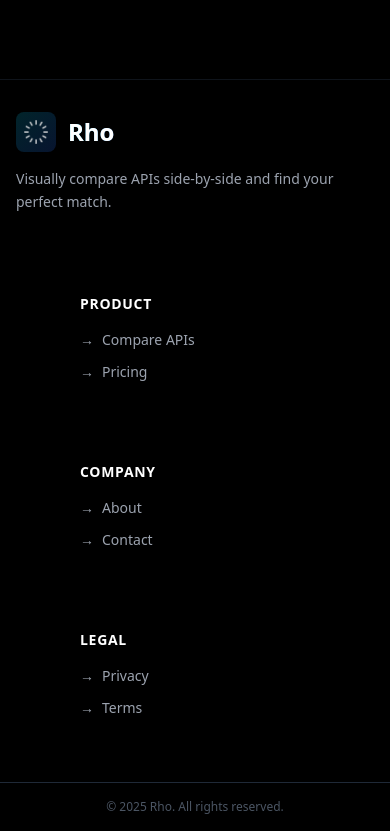
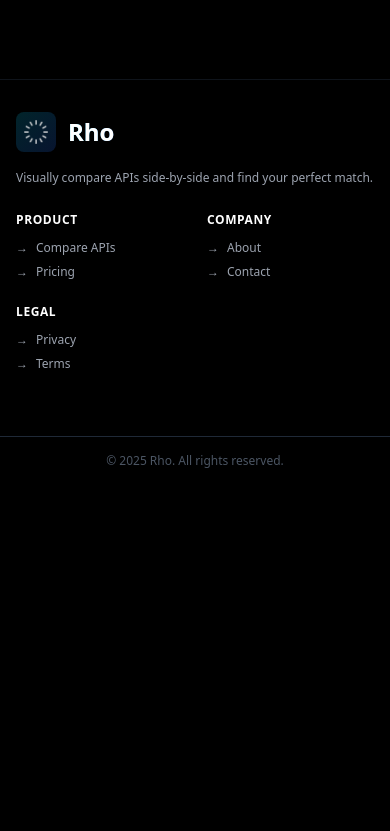
Before and after one commit to rainazab/CH12.0, a Next.js app in the folder rho-api-platform/: page / in a window 390 px wide. Shown: the part 2195-3026 px from the top of the page. After the commit the page ends 2680 px from the top, so only its background shows below. Built offline with nearby package versions, Linux system fonts and the light colour scheme; no server answers.

Commit message:
Improve footer spacing for smaller screens - responsive layout

```diff
--- a/rho-api-platform/components/Footer.tsx
+++ b/rho-api-platform/components/Footer.tsx
@@ -3,10 +3,10 @@ import Link from 'next/link';
 export default function Footer() {
   return (
     <footer className="bg-black border-t border-gray-800/50 flex flex-col">
-      <div className="max-w-7xl mx-auto px-4 sm:px-6 lg:px-8 w-full py-8 flex-grow">
-        <div className="grid md:grid-cols-4 gap-20 mb-8">
+      <div className="max-w-7xl mx-auto px-4 sm:px-6 lg:px-8 w-full py-8 sm:py-12 flex-grow">
+        <div className="grid grid-cols-2 md:grid-cols-4 gap-6 sm:gap-12 lg:gap-20 mb-8">
           {/* Brand Section */}
-          <div className="space-y-4">
+          <div className="col-span-2 md:col-span-1 space-y-4">
             <div className="flex items-center gap-3">
               <div className="p-2 bg-gradient-to-br from-cyan-500/20 to-blue-600/20 rounded-lg backdrop-blur">
                 <img
@@ -17,23 +17,23 @@ export default function Footer() {
               </div>
               <h3 className="font-bold text-white text-2xl bg-gradient-to-r from-cyan-400 to-blue-400 bg-clip-text text-transparent">Rho</h3>
             </div>
-            <p className="text-sm text-gray-400 leading-relaxed">
+            <p className="text-xs sm:text-sm text-gray-400 leading-relaxed">
               Visually compare APIs side-by-side and find your perfect match.
             </p>
           </div>
 
           {/* Product */}
-          <div className="space-y-4 pl-16">
-            <h4 className="font-bold text-white text-sm uppercase tracking-wider">Product</h4>
-            <ul className="space-y-3">
+          <div className="space-y-3 sm:space-y-4">
+            <h4 className="font-bold text-white text-xs sm:text-sm uppercase tracking-wider">Product</h4>
+            <ul className="space-y-2 sm:space-y-3">
               <li>
-                <Link href="/compare" className="text-gray-400 hover:text-cyan-400 transition duration-300 text-sm flex items-center gap-2 group">
+                <Link href="/compare" className="text-gray-400 hover:text-cyan-400 transition duration-300 text-xs sm:text-sm flex items-center gap-2 group">
                   <span className="group-hover:translate-x-1 transition">→</span>
                   Compare APIs
                 </Link>
               </li>
               <li>
-                <Link href="/pricing" className="text-gray-400 hover:text-cyan-400 transition duration-300 text-sm flex items-center gap-2 group">
+                <Link href="/pricing" className="text-gray-400 hover:text-cyan-400 transition duration-300 text-xs sm:text-sm flex items-center gap-2 group">
                   <span className="group-hover:translate-x-1 transition">→</span>
                   Pricing
                 </Link>
@@ -42,17 +42,17 @@ export default function Footer() {
           </div>
 
           {/* Company */}
-          <div className="space-y-4 pl-16">
-            <h4 className="font-bold text-white text-sm uppercase tracking-wider">Company</h4>
-            <ul className="space-y-3">
+          <div className="space-y-3 sm:space-y-4">
+            <h4 className="font-bold text-white text-xs sm:text-sm uppercase tracking-wider">Company</h4>
+            <ul className="space-y-2 sm:space-y-3">
               <li>
-                <Link href="/about" className="text-gray-400 hover:text-cyan-400 transition duration-300 text-sm flex items-center gap-2 group">
+                <Link href="/about" className="text-gray-400 hover:text-cyan-400 transition duration-300 text-xs sm:text-sm flex items-center gap-2 group">
                   <span className="group-hover:translate-x-1 transition">→</span>
                   About
                 </Link>
               </li>
               <li>
-                <Link href="/contact" className="text-gray-400 hover:text-cyan-400 transition duration-300 text-sm flex items-center gap-2 group">
+                <Link href="/contact" className="text-gray-400 hover:text-cyan-400 transition duration-300 text-xs sm:text-sm flex items-center gap-2 group">
                   <span className="group-hover:translate-x-1 transition">→</span>
                   Contact
                 </Link>
@@ -61,17 +61,17 @@ export default function Footer() {
           </div>
 
           {/* Legal */}
-          <div className="space-y-4 pl-16">
-            <h4 className="font-bold text-white text-sm uppercase tracking-wider">Legal</h4>
-            <ul className="space-y-3">
+          <div className="space-y-3 sm:space-y-4">
+            <h4 className="font-bold text-white text-xs sm:text-sm uppercase tracking-wider">Legal</h4>
+            <ul className="space-y-2 sm:space-y-3">
               <li>
-                <Link href="/privacy" className="text-gray-400 hover:text-cyan-400 transition duration-300 text-sm flex items-center gap-2 group">
+                <Link href="/privacy" className="text-gray-400 hover:text-cyan-400 transition duration-300 text-xs sm:text-sm flex items-center gap-2 group">
                   <span className="group-hover:translate-x-1 transition">→</span>
                   Privacy
                 </Link>
               </li>
               <li>
-                <Link href="/terms" className="text-gray-400 hover:text-cyan-400 transition duration-300 text-sm flex items-center gap-2 group">
+                <Link href="/terms" className="text-gray-400 hover:text-cyan-400 transition duration-300 text-xs sm:text-sm flex items-center gap-2 group">
                   <span className="group-hover:translate-x-1 transition">→</span>
                   Terms
                 </Link>
```
